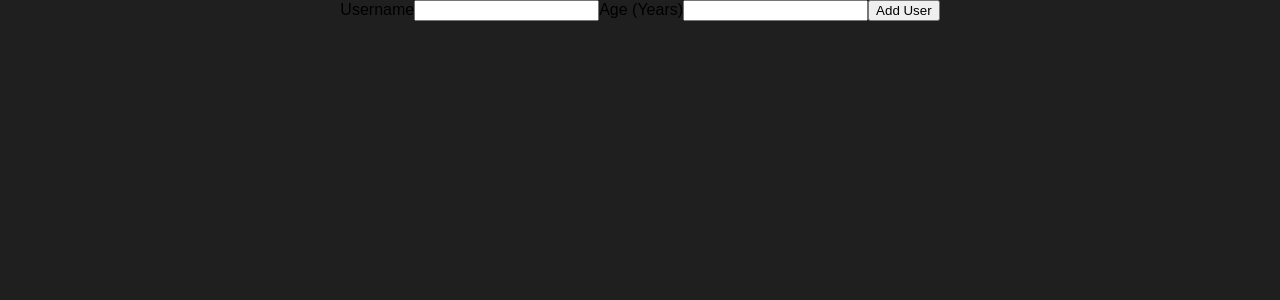
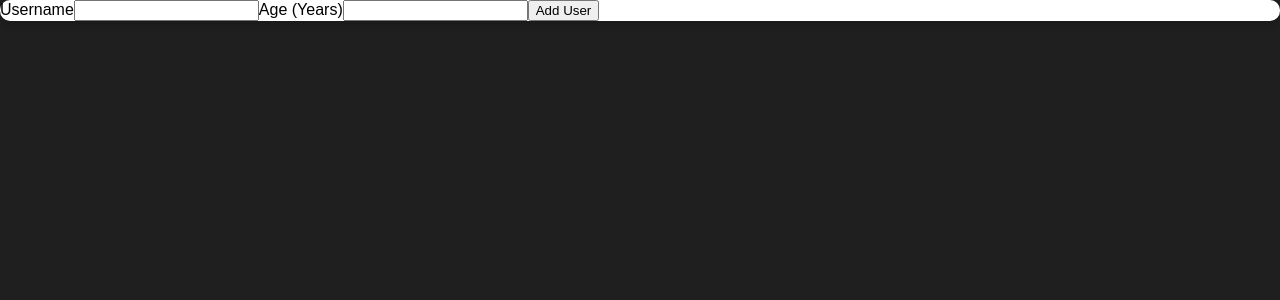
Before and after one commit to mdraselmiah95/React-Complete-Guide, a React (Create React App) app in the folder practice-project/practice-project-one/: page / in a window 1280 px wide. Shown: the top 300 px of the page. Built offline with nearby package versions, Linux system fonts and the light colour scheme.

Commit message:
WIP on Practical project one

```diff
--- a/practice-project/practice-project-one/src/App.js
+++ b/practice-project/practice-project-one/src/App.js
@@ -3,7 +3,7 @@ import AddUser from "./components/Users/AddUser";
 
 function App() {
   return (
-    <div className="App">
+    <div>
       <AddUser />
     </div>
   );
--- /dev/null
+++ b/practice-project/practice-project-one/src/components/UI/Card.js
@@ -0,0 +1,8 @@
+import React from "react";
+import styles from "./Card.module.css";
+
+const Card = (props) => {
+  return <div className={styles.card}>{props.children}</div>;
+};
+
+export default Card;
--- /dev/null
+++ b/practice-project/practice-project-one/src/components/UI/Card.module.css
@@ -0,0 +1,5 @@
+.card {
+  background: white;
+  box-shadow: 0 2px 8px rgba(0, 0, 0, 0.26);
+  border-radius: 10px;
+}
--- a/practice-project/practice-project-one/src/components/Users/AddUser.js
+++ b/practice-project/practice-project-one/src/components/Users/AddUser.js
@@ -1,10 +1,12 @@
 import React from "react";
+import Card from "../UI/Card";
 
 const AddUser = () => {
   const addUserHandler = (e) => {
     e.preventDefault();
   };
   return (
+    <Card>
       <form onSubmit={addUserHandler}>
         <label htmlFor="username">Username</label>
         <input id="username" type="text" />
@@ -12,6 +14,7 @@ const AddUser = () => {
         <input id="age" type="number" />
         <button type="submit">Add User</button>
       </form>
+    </Card>
   );
 };
 
```
Also changed, not shown: practice-project/practice-project-one/src/components/Users/AddUser.module.css (added, +26 -0 lines). Lines whose indentation alone changed are shown as unchanged.
